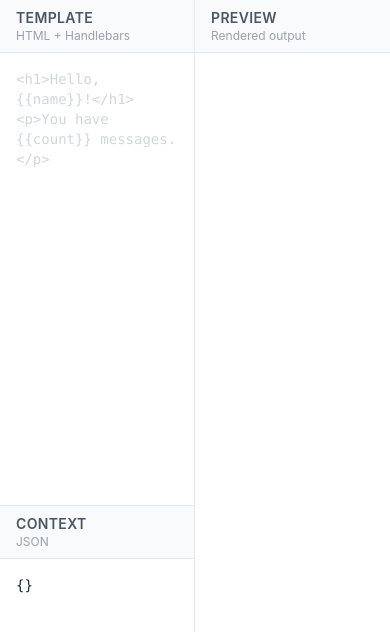
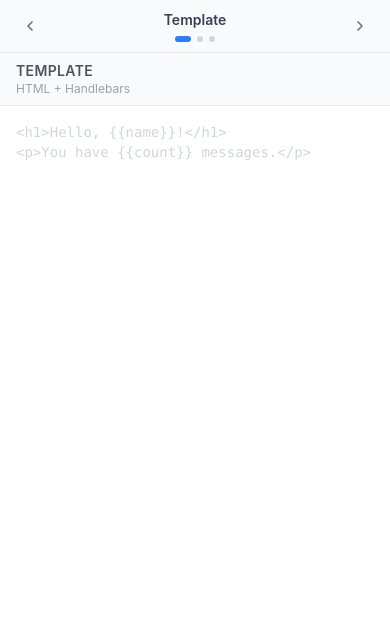
Before and after one commit to henrychris/hbs-template-preview, a SvelteKit app: page / in a window 390 px wide. Shown: the top 632 px of the page. Built offline with nearby package versions, Linux system fonts and the light colour scheme.

Commit message:
add mobile view

```diff
--- a/src/routes/+page.svelte
+++ b/src/routes/+page.svelte
@@ -2,10 +2,91 @@
 	import HtmlEditor from '$lib/components/HtmlEditor.svelte';
 	import JsonEditor from '$lib/components/JsonEditor.svelte';
 	import Preview from '$lib/components/Preview.svelte';
+
+	const VIEWS = ['Template', 'Context', 'Preview'] as const;
+	let currentView = $state(0);
+
+	function go(dir: -1 | 1) {
+		currentView = (currentView + dir + VIEWS.length) % VIEWS.length;
+	}
 </script>
 
-<div class="flex h-screen w-screen overflow-hidden">
-	<!-- Left column: Template (60%) + Context (40%) -->
+<!-- Mobile layout (≤ 768px) -->
+<div class="flex h-dvh flex-col md:hidden">
+	<nav
+		class="flex shrink-0 items-center justify-between border-b border-gray-200 bg-gray-50 px-3 py-2"
+	>
+		<button
+			onclick={() => go(-1)}
+			class="flex h-9 w-9 items-center justify-center rounded-full text-gray-500 transition-colors hover:bg-gray-200 active:bg-gray-300"
+			aria-label="Previous panel"
+		>
+			<svg
+				xmlns="http://www.w3.org/2000/svg"
+				width="16"
+				height="16"
+				viewBox="0 0 24 24"
+				fill="none"
+				stroke="currentColor"
+				stroke-width="2.5"
+				stroke-linecap="round"
+				stroke-linejoin="round"
+			>
+				<path d="M15 18l-6-6 6-6" />
+			</svg>
+		</button>
+
+		<div class="flex flex-col items-center gap-1.5">
+			<span class="text-sm font-semibold text-gray-700">{VIEWS[currentView]}</span>
+			<div class="flex items-center gap-1.5">
+				{#each VIEWS as view, i (view)}
+					<button
+						onclick={() => (currentView = i)}
+						class="h-1.5 rounded-full transition-all duration-200 {i === currentView
+							? 'w-4 bg-blue-500'
+							: 'w-1.5 bg-gray-300'}"
+						aria-label="Go to {view}"
+					></button>
+				{/each}
+			</div>
+		</div>
+
+		<button
+			onclick={() => go(1)}
+			class="flex h-9 w-9 items-center justify-center rounded-full text-gray-500 transition-colors hover:bg-gray-200 active:bg-gray-300"
+			aria-label="Next panel"
+		>
+			<svg
+				xmlns="http://www.w3.org/2000/svg"
+				width="16"
+				height="16"
+				viewBox="0 0 24 24"
+				fill="none"
+				stroke="currentColor"
+				stroke-width="2.5"
+				stroke-linecap="round"
+				stroke-linejoin="round"
+			>
+				<path d="M9 18l6-6-6-6" />
+			</svg>
+		</button>
+	</nav>
+
+	<div class="flex-1 overflow-hidden">
+		<div class={currentView === 0 ? 'h-full' : 'hidden'}>
+			<HtmlEditor />
+		</div>
+		<div class={currentView === 1 ? 'h-full' : 'hidden'}>
+			<JsonEditor />
+		</div>
+		<div class={currentView === 2 ? 'h-full' : 'hidden'}>
+			<Preview />
+		</div>
+	</div>
+</div>
+
+<!-- Desktop layout (> 768px) -->
+<div class="hidden h-screen w-screen overflow-hidden md:flex">
 	<div class="flex w-1/2 flex-col border-r border-gray-200">
 		<div class="h-[60%] border-b border-gray-200">
 			<HtmlEditor />
@@ -14,8 +95,6 @@
 			<JsonEditor />
 		</div>
 	</div>
-
-	<!-- Right column: Preview (full height) -->
 	<div class="w-1/2">
 		<Preview />
 	</div>
```
